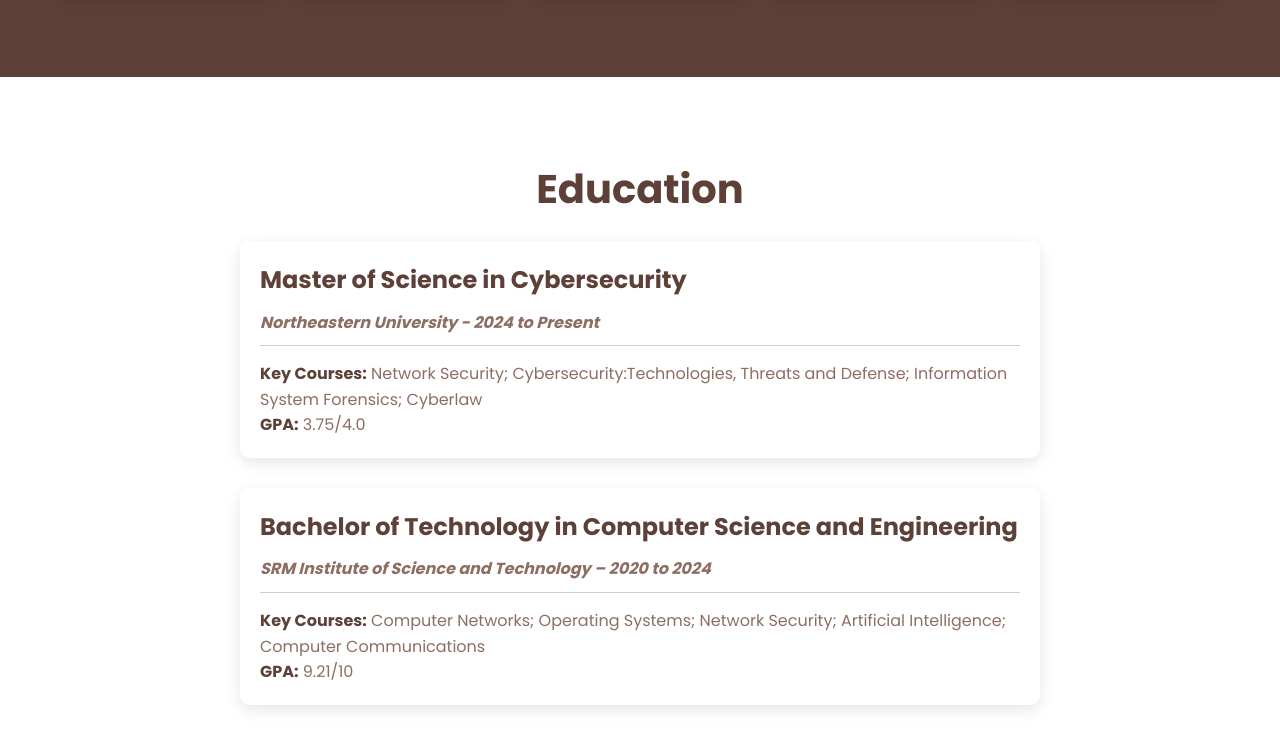
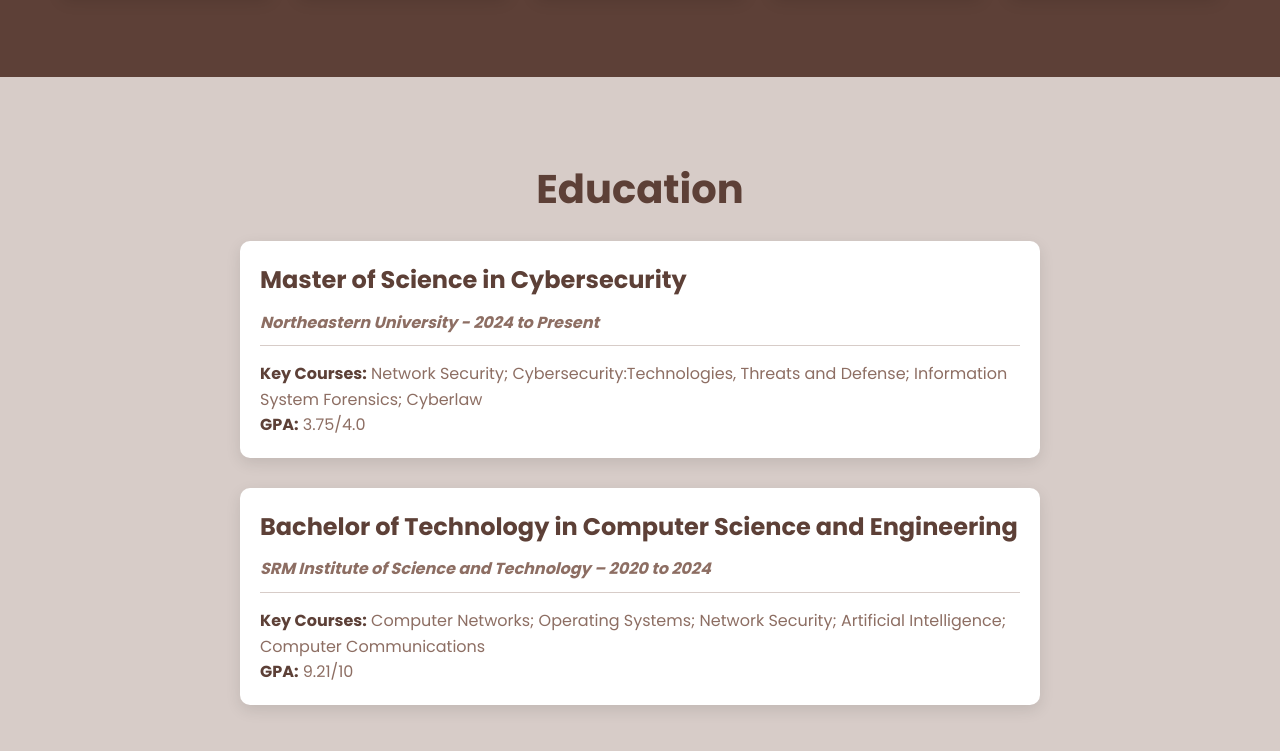
Before and after one commit to Samyukta-14/Samyukta-Kurikala, a plain HTML site: page index.html in a window 1280 px wide. Shown: the part 1429-2180 px from the top of the page. Drawn offline with Linux system fonts and the light colour scheme.

Commit message:
Update portfolio.css

```diff
--- a/css/portfolio.css
+++ b/css/portfolio.css
@@ -342,7 +342,7 @@ section:not(.hero):nth-child(odd) {
 }
 
 section:not(.hero):nth-child(even) {
-    background-color: var(--white);
+    background-color: var(--beige);
 }
 
 /* Hero section keeps beige background */
```
